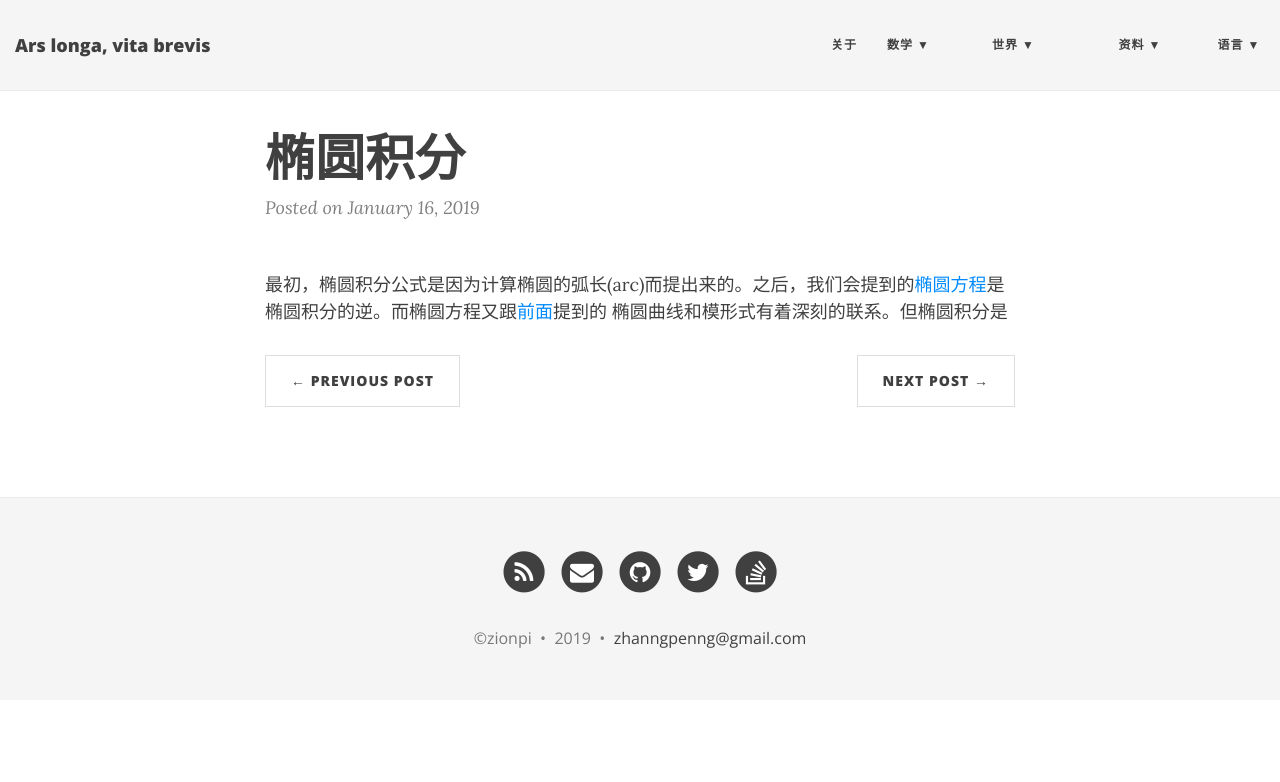
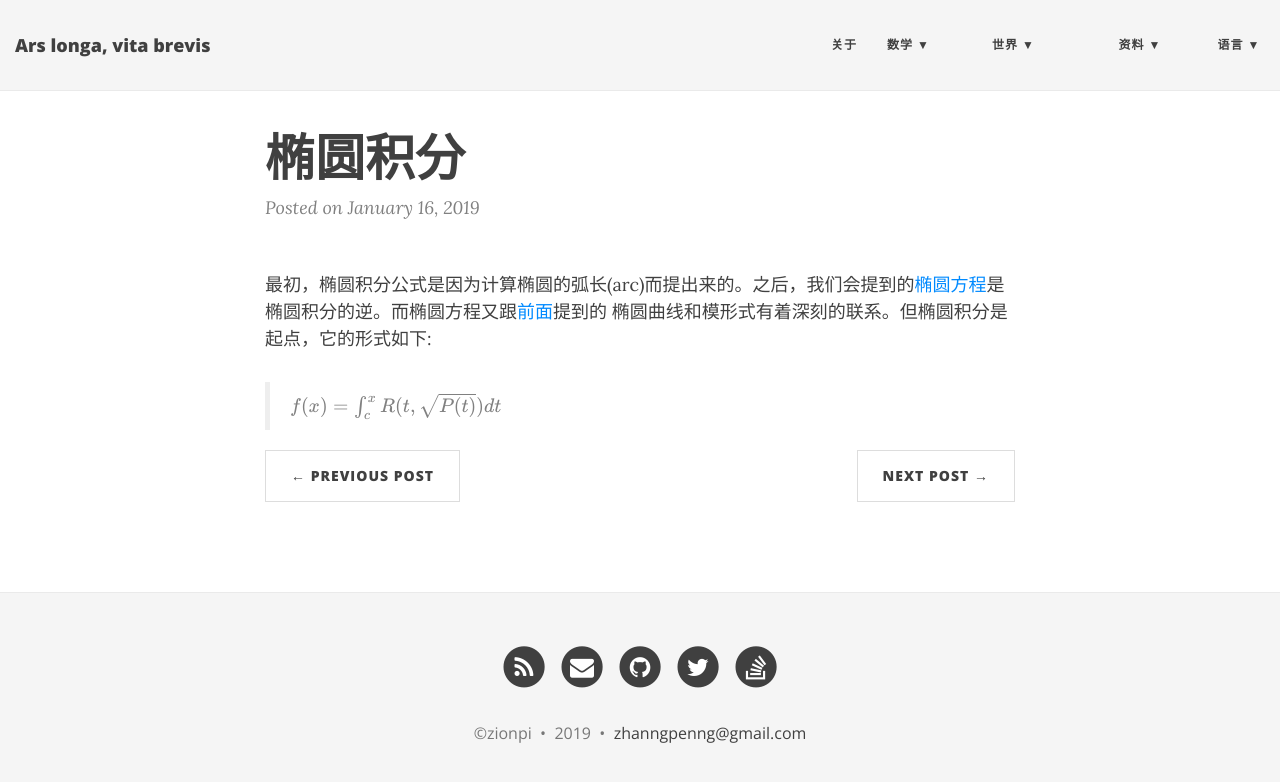
Before and after one commit to ZionPi/zionpi.github.io, a Jekyll site: the page built from _posts/2019-01-16-elliptic-integral.md, in a window 1280 px wide. Shown: the top 782 px of the page. Built offline with Jekyll 4.4.1, drawn with Linux system fonts in a browser that asks for light colours; nearby versions of some CDN libraries; formulas are drawn with MathJax 3.

Commit message:
Update 2019-01-16-elliptic-integral.md

```diff
--- a/_posts/2019-01-16-elliptic-integral.md
+++ b/_posts/2019-01-16-elliptic-integral.md
@@ -3,4 +3,5 @@ layout: post
 title: 椭圆积分
 ---
 最初，椭圆积分公式是因为计算椭圆的弧长(arc)而提出来的。之后，我们会提到的[椭圆方程]()是椭圆积分的逆。而椭圆方程又跟[前面]()提到的
-椭圆曲线和模形式有着深刻的联系。但椭圆积分是
+椭圆曲线和模形式有着深刻的联系。但椭圆积分是起点，它的形式如下:
+> $ f(x)=\int_{c}^{x} R(t, \sqrt{P(t)}) d t $
```
